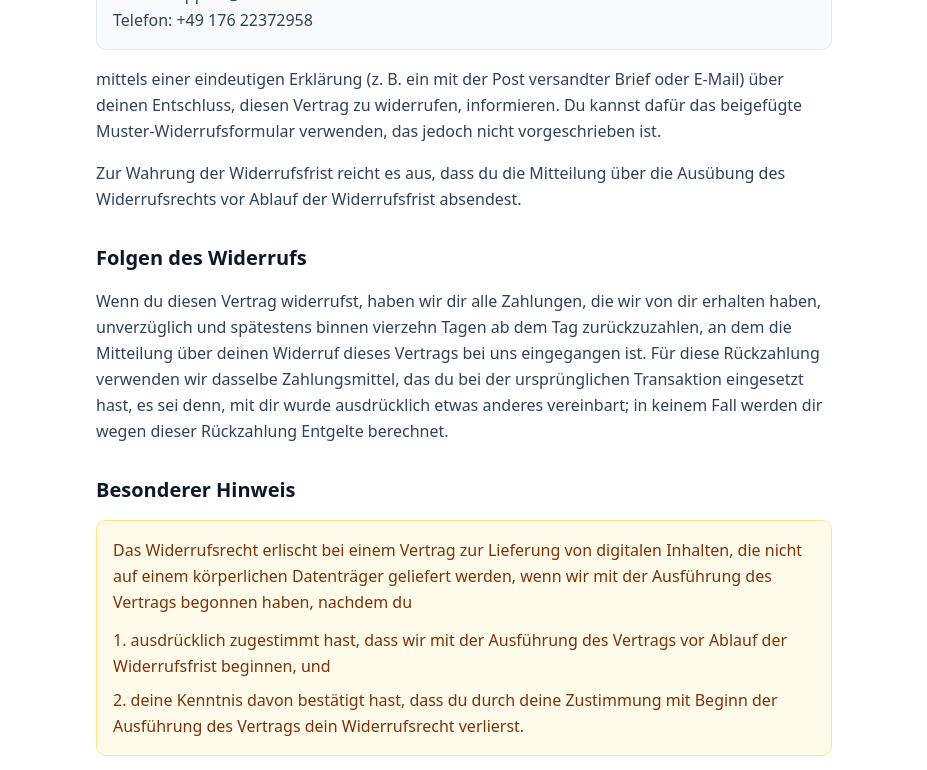
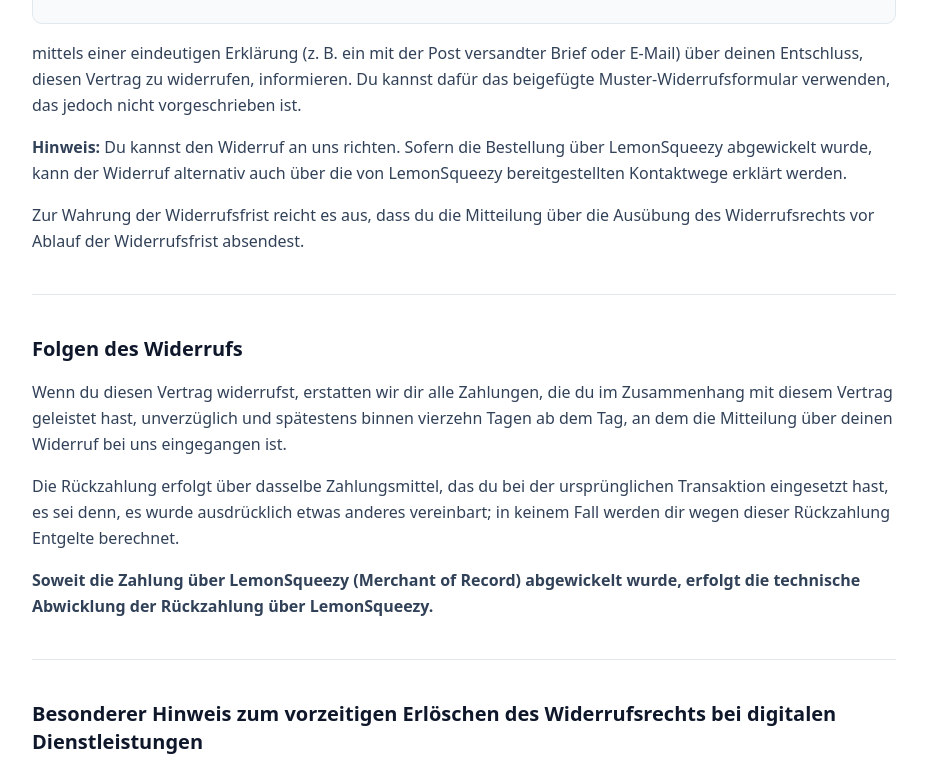
Before and after one commit to berndgalter-lab/struktora, a Next.js app: page /widerruf in a window 1280 px wide. Shown: the part 560-1330 px from the top of the page, without its empty margins (176-1103 px from the left). Built offline with nearby package versions, Linux system fonts and the light colour scheme.

Commit message:
update widerruf

```diff
--- a/src/app/(marketing)/widerruf/page.tsx
+++ b/src/app/(marketing)/widerruf/page.tsx
@@ -4,7 +4,7 @@ import { ArrowLeft } from "lucide-react";
 export default function WiderrufPage() {
   return (
     <div className="min-h-screen bg-white pt-24 pb-16">
-      <div className="mx-auto max-w-3xl px-4">
+      <div className="mx-auto max-w-4xl px-4">
         <Link
           href="/"
           className="mb-8 inline-flex items-center gap-2 text-sm text-slate-600 hover:text-slate-900"
@@ -17,7 +17,8 @@ export default function WiderrufPage() {
           Widerrufsbelehrung
         </h1>
 
-        <div className="space-y-8 text-slate-700 leading-relaxed">
+        <div className="space-y-10 text-slate-700 leading-relaxed">
+          {/* Widerrufsrecht */}
           <section>
             <h2 className="mb-4 text-xl font-semibold text-slate-900">
               Widerrufsrecht
@@ -53,37 +54,56 @@ export default function WiderrufPage() {
               verwenden, das jedoch nicht vorgeschrieben ist.
             </p>
             <p className="mt-4">
+              <strong>Hinweis:</strong> Du kannst den Widerruf an uns richten. Sofern
+              die Bestellung über LemonSqueezy abgewickelt wurde, kann der Widerruf
+              alternativ auch über die von LemonSqueezy bereitgestellten Kontaktwege
+              erklärt werden.
+            </p>
+            <p className="mt-4">
               Zur Wahrung der Widerrufsfrist reicht es aus, dass du die Mitteilung
               über die Ausübung des Widerrufsrechts vor Ablauf der Widerrufsfrist absendest.
             </p>
           </section>
 
+          <hr className="border-slate-200" />
+
+          {/* Folgen des Widerrufs */}
           <section>
             <h2 className="mb-4 text-xl font-semibold text-slate-900">
               Folgen des Widerrufs
             </h2>
             <p>
-              Wenn du diesen Vertrag widerrufst, haben wir dir alle Zahlungen, die
-              wir von dir erhalten haben, unverzüglich und spätestens binnen vierzehn
-              Tagen ab dem Tag zurückzuzahlen, an dem die Mitteilung über deinen
-              Widerruf dieses Vertrags bei uns eingegangen ist. Für diese Rückzahlung
-              verwenden wir dasselbe Zahlungsmittel, das du bei der ursprünglichen
-              Transaktion eingesetzt hast, es sei denn, mit dir wurde ausdrücklich
-              etwas anderes vereinbart; in keinem Fall werden dir wegen dieser
-              Rückzahlung Entgelte berechnet.
+              Wenn du diesen Vertrag widerrufst, erstatten wir dir alle Zahlungen,
+              die du im Zusammenhang mit diesem Vertrag geleistet hast, unverzüglich
+              und spätestens binnen vierzehn Tagen ab dem Tag, an dem die Mitteilung
+              über deinen Widerruf bei uns eingegangen ist.
+            </p>
+            <p className="mt-4">
+              Die Rückzahlung erfolgt über dasselbe Zahlungsmittel, das du bei der
+              ursprünglichen Transaktion eingesetzt hast, es sei denn, es wurde
+              ausdrücklich etwas anderes vereinbart; in keinem Fall werden dir wegen
+              dieser Rückzahlung Entgelte berechnet.
+            </p>
+            <p className="mt-4">
+              <strong>
+                Soweit die Zahlung über LemonSqueezy (Merchant of Record) abgewickelt
+                wurde, erfolgt die technische Abwicklung der Rückzahlung über LemonSqueezy.
+              </strong>
             </p>
           </section>
 
+          <hr className="border-slate-200" />
+
+          {/* Besonderer Hinweis */}
           <section>
             <h2 className="mb-4 text-xl font-semibold text-slate-900">
-              Besonderer Hinweis
+              Besonderer Hinweis zum vorzeitigen Erlöschen des Widerrufsrechts
+              bei digitalen Dienstleistungen
             </h2>
             <div className="rounded-lg border border-amber-200 bg-amber-50 p-4">
               <p className="text-amber-900">
-                Das Widerrufsrecht erlischt bei einem Vertrag zur Lieferung von
-                digitalen Inhalten, die nicht auf einem körperlichen Datenträger
-                geliefert werden, wenn wir mit der Ausführung des Vertrags begonnen
-                haben, nachdem du
+                Das Widerrufsrecht erlischt vorzeitig, wenn wir mit der Ausführung des
+                Vertrags begonnen haben, nachdem du
               </p>
               <ol className="list-decimal list-inside mt-3 space-y-2 text-amber-900">
                 <li>
@@ -96,8 +116,14 @@ export default function WiderrufPage() {
                 </li>
               </ol>
             </div>
+            <p className="mt-4">
+              Diese Zustimmung wird im Rahmen des Bestellvorgangs eingeholt.
+            </p>
           </section>
 
+          <hr className="border-slate-200" />
+
+          {/* Muster-Widerrufsformular */}
           <section>
             <h2 className="mb-4 text-xl font-semibold text-slate-900">
               Muster-Widerrufsformular
@@ -106,7 +132,7 @@ export default function WiderrufPage() {
               (Wenn du den Vertrag widerrufen willst, dann fülle bitte dieses
               Formular aus und sende es zurück.)
             </p>
-            <div className="rounded-lg border border-slate-300 bg-white p-6 space-y-4">
+            <div className="rounded-lg border border-slate-300 bg-white p-6 space-y-5">
               <div>
                 <p className="font-medium">An:</p>
                 <p className="mt-1">
@@ -127,9 +153,9 @@ export default function WiderrufPage() {
                 die Erbringung der folgenden Dienstleistung:
               </p>
 
-              <p className="font-medium">Struktora Abonnement</p>
+              <p className="font-semibold">Struktora Abonnement</p>
 
-              <div className="grid grid-cols-1 gap-4 sm:grid-cols-2 pt-4">
+              <div className="grid grid-cols-1 gap-5 sm:grid-cols-2 pt-2">
                 <div>
                   <label className="text-sm text-slate-500">Bestellt am:</label>
                   <div className="border-b-2 border-slate-300 mt-1 h-8"></div>
```
